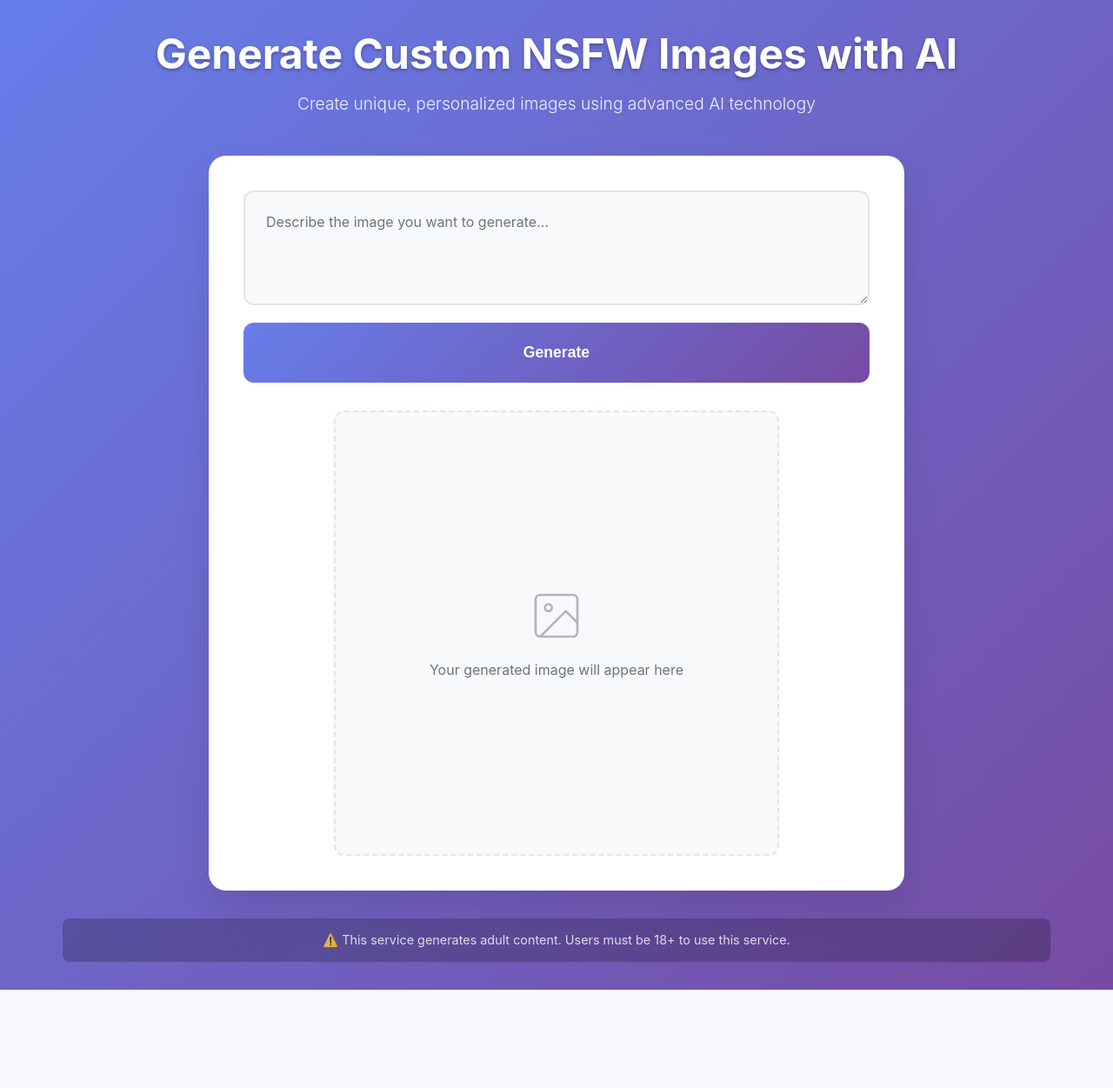
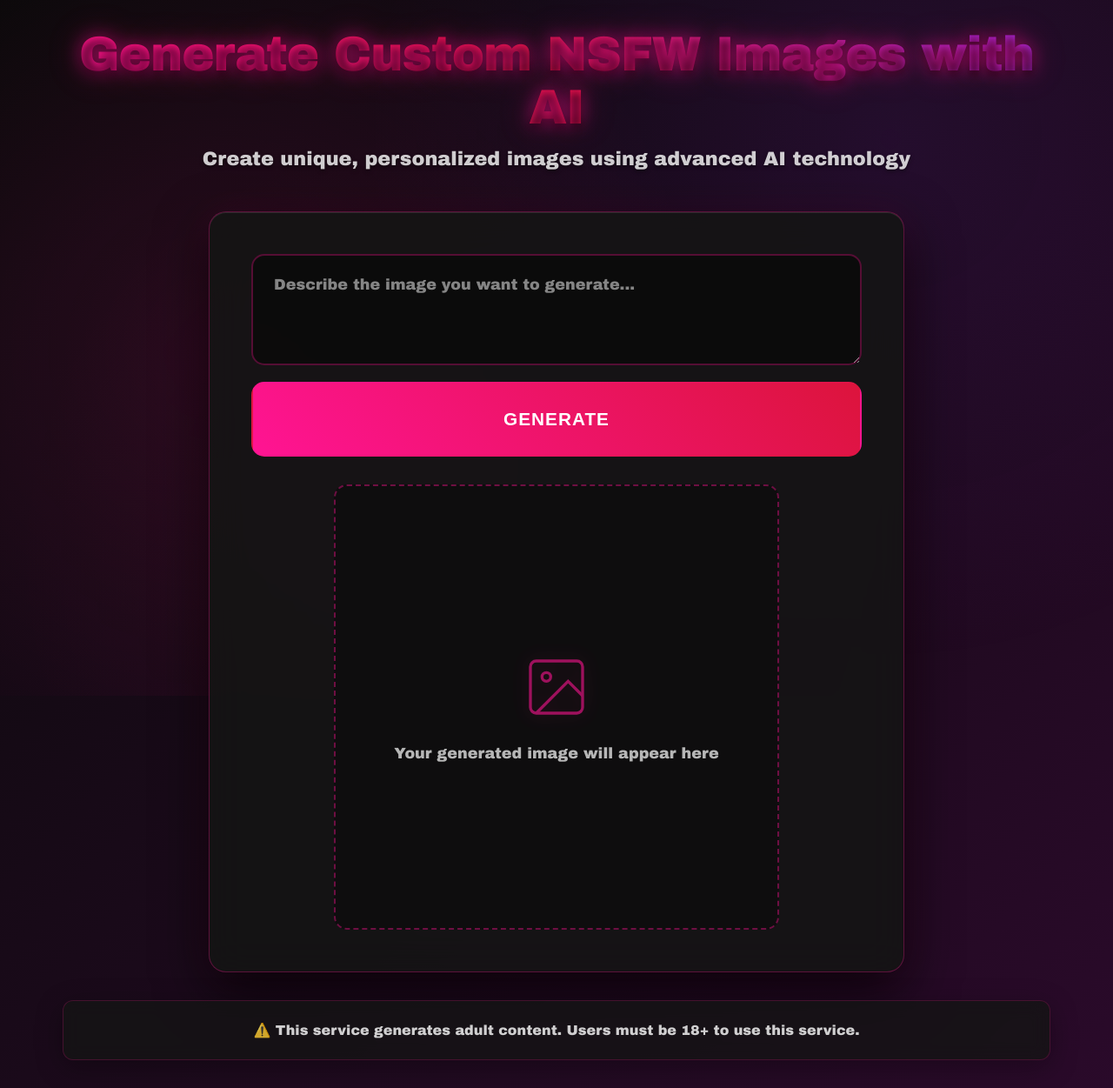
Before and after one commit to starter12x69/NSFW, a Flask app: page / in a window 1280 px wide. Shown: the whole page at 87% size. Before the commit the page ends 1138 px from the top, so only its background shows below. Run offline with Flask 3, Linux system fonts and the light colour scheme.

Commit message:
Assistant checkpoint: Updated design with dark NSFW aesthetic and glowing effects
Assistant generated file changes:
- static/style.css: Update design with dark NSFW aesthetic, hot pink accents, and glowing effects

---

User prompt:

Update the design to better match an NSFW aesthetic.
Use a dark background (black or deep gray), with hot pink, crimson red, or deep purple accents.
Make the font bold and edgy, and give the “Generate” button a glowing hover effect.
Keep everything modern, sleek, and sensual — like a luxury product landing page.

Replit-Commit-Author: Assistant
Replit-Commit-Session-Id: 0757e827-e5cf-48f1-b98f-03e9810eda62

```diff
--- a/static/style.css
+++ b/static/style.css
@@ -6,10 +6,25 @@
 }
 
 body {
-    font-family: -apple-system, BlinkMacSystemFont, 'Segoe UI', Roboto, Oxygen, Ubuntu, Cantarell, sans-serif;
-    background: linear-gradient(135deg, #667eea 0%, #764ba2 100%);
+    font-family: 'Arial Black', -apple-system, BlinkMacSystemFont, 'Segoe UI', Roboto, sans-serif;
+    background: linear-gradient(135deg, #0a0a0a 0%, #1a0a1a 50%, #2a0a2a 100%);
     min-height: 100vh;
-    color: #333;
+    color: #ffffff;
+    position: relative;
+}
+
+body::before {
+    content: '';
+    position: fixed;
+    top: 0;
+    left: 0;
+    width: 100%;
+    height: 100%;
+    background: radial-gradient(circle at 20% 50%, rgba(255, 20, 147, 0.1) 0%, transparent 50%),
+                radial-gradient(circle at 80% 20%, rgba(138, 43, 226, 0.1) 0%, transparent 50%),
+                radial-gradient(circle at 40% 80%, rgba(220, 20, 60, 0.05) 0%, transparent 50%);
+    pointer-events: none;
+    z-index: -1;
 }
 
 .container {
@@ -28,17 +43,25 @@ body {
 }
 
 .headline {
-    font-size: 3rem;
-    font-weight: 700;
-    color: white;
+    font-size: 3.5rem;
+    font-weight: 900;
+    color: #ffffff;
     margin-bottom: 1rem;
-    text-shadow: 0 2px 4px rgba(0, 0, 0, 0.3);
+    text-shadow: 0 0 20px rgba(255, 20, 147, 0.5),
+                 0 0 40px rgba(255, 20, 147, 0.3),
+                 0 4px 8px rgba(0, 0, 0, 0.8);
+    background: linear-gradient(45deg, #ff1493, #dc143c, #8a2be2);
+    background-clip: text;
+    -webkit-background-clip: text;
+    -webkit-text-fill-color: transparent;
+    letter-spacing: -1px;
 }
 
 .subtitle {
-    font-size: 1.2rem;
-    color: rgba(255, 255, 255, 0.9);
-    font-weight: 300;
+    font-size: 1.4rem;
+    color: rgba(255, 255, 255, 0.8);
+    font-weight: 600;
+    text-shadow: 0 2px 4px rgba(0, 0, 0, 0.5);
 }
 
 .main-content {
@@ -49,12 +72,16 @@ body {
 }
 
 .generator-section {
-    background: white;
+    background: rgba(20, 20, 20, 0.9);
+    border: 1px solid rgba(255, 20, 147, 0.3);
     border-radius: 20px;
-    padding: 2.5rem;
-    box-shadow: 0 20px 40px rgba(0, 0, 0, 0.1);
+    padding: 3rem;
+    box-shadow: 0 20px 60px rgba(0, 0, 0, 0.8),
+                0 0 40px rgba(255, 20, 147, 0.1),
+                inset 0 1px 0 rgba(255, 255, 255, 0.1);
     max-width: 800px;
     width: 100%;
+    backdrop-filter: blur(20px);
 }
 
 .input-section {
@@ -64,63 +91,91 @@ body {
 .prompt-input {
     width: 100%;
     padding: 1.5rem;
-    border: 2px solid #e1e5e9;
-    border-radius: 12px;
-    font-size: 1rem;
+    border: 2px solid rgba(255, 20, 147, 0.3);
+    border-radius: 15px;
+    font-size: 1.1rem;
     resize: vertical;
     transition: all 0.3s ease;
     font-family: inherit;
-    background: #f8f9fa;
+    background: rgba(10, 10, 10, 0.8);
+    color: #ffffff;
+    font-weight: 600;
 }
 
 .prompt-input:focus {
     outline: none;
-    border-color: #667eea;
-    background: white;
-    box-shadow: 0 0 0 3px rgba(102, 126, 234, 0.1);
+    border-color: #ff1493;
+    background: rgba(20, 20, 20, 0.9);
+    box-shadow: 0 0 0 4px rgba(255, 20, 147, 0.2),
+                0 0 20px rgba(255, 20, 147, 0.3);
 }
 
 .prompt-input::placeholder {
-    color: #6c757d;
+    color: rgba(255, 255, 255, 0.5);
+    font-weight: 500;
 }
 
 .generate-btn {
     width: 100%;
-    padding: 1.5rem;
-    background: linear-gradient(135deg, #667eea 0%, #764ba2 100%);
+    padding: 1.8rem;
+    background: linear-gradient(45deg, #ff1493, #dc143c);
     color: white;
     border: none;
-    border-radius: 12px;
-    font-size: 1.1rem;
-    font-weight: 600;
+    border-radius: 15px;
+    font-size: 1.3rem;
+    font-weight: 900;
     cursor: pointer;
     transition: all 0.3s ease;
     margin-top: 1rem;
     position: relative;
     overflow: hidden;
+    text-transform: uppercase;
+    letter-spacing: 1px;
+    border: 2px solid transparent;
+}
+
+.generate-btn::before {
+    content: '';
+    position: absolute;
+    top: 0;
+    left: 0;
+    right: 0;
+    bottom: 0;
+    background: linear-gradient(45deg, #ff1493, #dc143c, #8a2be2);
+    border-radius: inherit;
+    z-index: -1;
+    transition: all 0.3s ease;
 }
 
 .generate-btn:hover {
-    transform: translateY(-2px);
-    box-shadow: 0 10px 25px rgba(102, 126, 234, 0.3);
+    transform: translateY(-3px);
+    box-shadow: 0 15px 35px rgba(255, 20, 147, 0.4),
+                0 0 40px rgba(255, 20, 147, 0.6),
+                0 0 80px rgba(255, 20, 147, 0.3);
+    border-color: rgba(255, 20, 147, 0.8);
+}
+
+.generate-btn:hover::before {
+    filter: brightness(1.2) saturate(1.3);
 }
 
 .generate-btn:active {
-    transform: translateY(0);
+    transform: translateY(-1px);
 }
 
 .generate-btn:disabled {
     opacity: 0.7;
     cursor: not-allowed;
     transform: none;
+    box-shadow: none;
 }
 
 .loading-spinner {
-    width: 20px;
-    height: 20px;
-    border: 2px solid rgba(255, 255, 255, 0.3);
+    width: 24px;
+    height: 24px;
+    border: 3px solid rgba(255, 255, 255, 0.3);
     border-radius: 50%;
-    border-top-color: white;
+    border-top-color: #ff1493;
     animation: spin 1s ease-in-out infinite;
     margin: 0 auto;
 }
@@ -138,32 +193,59 @@ body {
     width: 100%;
     max-width: 512px;
     height: 512px;
-    border: 2px dashed #e1e5e9;
-    border-radius: 12px;
+    border: 2px dashed rgba(255, 20, 147, 0.4);
+    border-radius: 15px;
     display: flex;
     align-items: center;
     justify-content: center;
-    background: #f8f9fa;
+    background: rgba(10, 10, 10, 0.6);
     transition: all 0.3s ease;
+    position: relative;
+}
+
+.image-placeholder::before {
+    content: '';
+    position: absolute;
+    top: -2px;
+    left: -2px;
+    right: -2px;
+    bottom: -2px;
+    background: linear-gradient(45deg, #ff1493, #dc143c, #8a2be2, #ff1493);
+    border-radius: inherit;
+    z-index: -1;
+    opacity: 0;
+    transition: opacity 0.3s ease;
+}
+
+.image-placeholder:hover::before {
+    opacity: 0.3;
 }
 
 .placeholder-content {
     text-align: center;
-    color: #6c757d;
+    color: rgba(255, 255, 255, 0.7);
+}
+
+.placeholder-content p {
+    font-weight: 600;
+    font-size: 1.1rem;
 }
 
 .placeholder-icon {
-    width: 64px;
-    height: 64px;
-    margin-bottom: 1rem;
-    opacity: 0.5;
+    width: 80px;
+    height: 80px;
+    margin-bottom: 1.5rem;
+    opacity: 0.6;
+    stroke: #ff1493;
+    filter: drop-shadow(0 0 10px rgba(255, 20, 147, 0.3));
 }
 
 .generated-image {
     width: 100%;
     height: 100%;
     object-fit: cover;
-    border-radius: 10px;
+    border-radius: 13px;
+    box-shadow: 0 0 30px rgba(255, 20, 147, 0.3);
 }
 
 .footer {
@@ -173,11 +255,14 @@ body {
 
 .disclaimer {
     color: rgba(255, 255, 255, 0.8);
-    font-size: 0.9rem;
-    background: rgba(0, 0, 0, 0.2);
-    padding: 1rem;
-    border-radius: 8px;
+    font-size: 1rem;
+    font-weight: 600;
+    background: rgba(20, 20, 20, 0.8);
+    padding: 1.5rem;
+    border-radius: 12px;
     backdrop-filter: blur(10px);
+    border: 1px solid rgba(255, 20, 147, 0.2);
+    box-shadow: 0 8px 32px rgba(0, 0, 0, 0.3);
 }
 
 @media (max-width: 768px) {
@@ -186,14 +271,19 @@ body {
     }
 
     .headline {
-        font-size: 2rem;
+        font-size: 2.5rem;
     }
 
     .generator-section {
-        padding: 1.5rem;
+        padding: 2rem;
     }
 
     .image-placeholder {
         height: 300px;
     }
+
+    .generate-btn {
+        font-size: 1.1rem;
+        padding: 1.5rem;
+    }
 }
```
